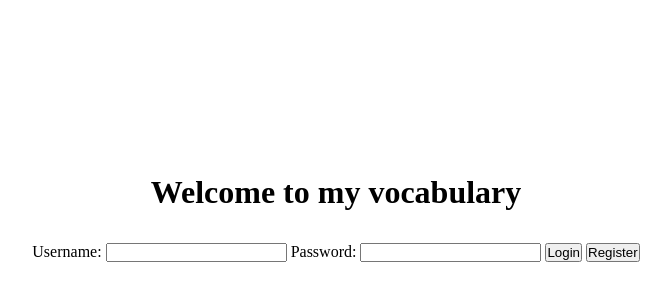
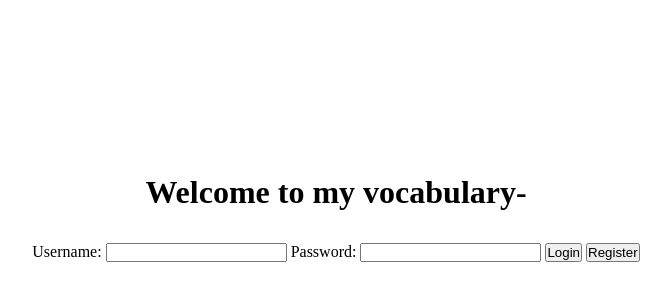
Before and after one commit to lwnl/word-app, a website: page static/login.html in a window 1280 px wide. Shown: the part 66-366 px from the top of the page, without its empty margins (304-975 px from the left). Drawn offline with Linux system fonts and the light colour scheme.

Commit message:
Welcome to my vocabulary-

```diff
--- a/static/login.html
+++ b/static/login.html
@@ -9,7 +9,7 @@
 </head>
 <body>
   <div class="login">
-    <h1>Welcome to my vocabulary</h1>
+    <h1>Welcome to my vocabulary-</h1>
     <form id="loginForm">
       <label for="username">Username:</label>
       <input type="text" id="username" name="username" required>
```
